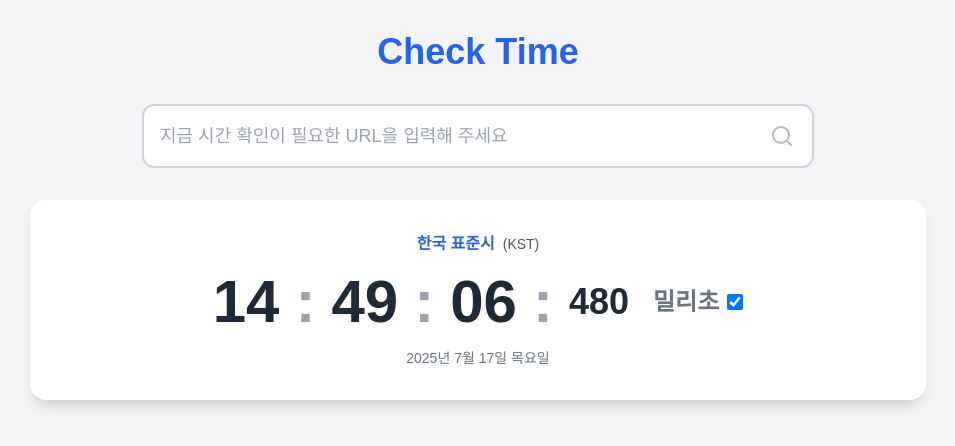
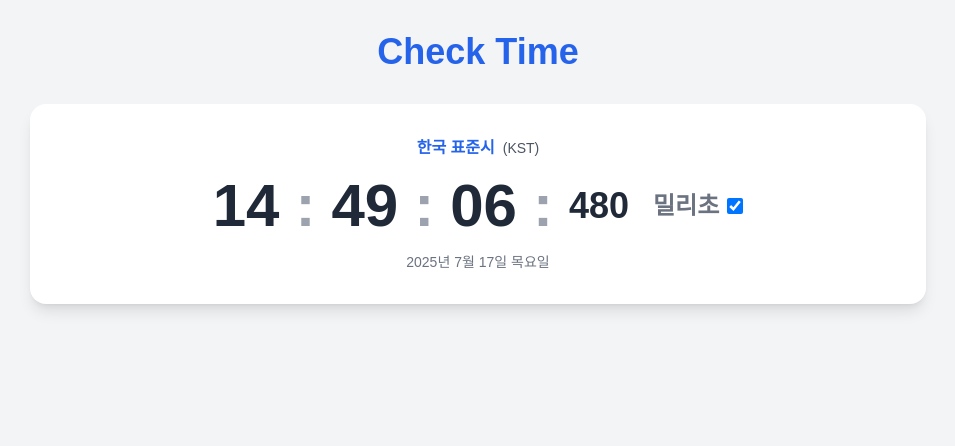
Before and after one commit to cl-o-lc/CheckTime-Frontend, a Next.js app: page /result in a window 1280 px wide. Shown: the top 446 px of the page, without its empty margins (162-1117 px from the left). Built offline with nearby package versions, Linux system fonts and the light colour scheme.

Commit message:
feat: 홈-결과 화면 연결

```diff
--- a/src/app/page.tsx
+++ b/src/app/page.tsx
@@ -2,8 +2,15 @@
 
 import ServerSearchForm from '@/components/ServerSearchForm';
 import KoreanStandardTime from '@/components/KoreanStandaradTime';
+import { useRouter } from 'next/navigation';
 
 export default function Home() {
+  const router = useRouter();
+
+  const handleSubmit = (url: string) => {
+    router.push(`/result?url=${encodeURIComponent(url)}`);
+  };
+
   return (
     <main className="flex min-h-screen flex-col bg-primary items-center justify-center px-4">
       <h1 className="text-5xl font-bold text-brand-blue-500">Check Time</h1>
@@ -12,12 +19,7 @@ export default function Home() {
       </h2>
 
       {/* 검색 input + 버튼 */}
-      <ServerSearchForm
-        onSubmit={(url) => {
-          // URL 제출 처리 로직
-          console.log('Submitted URL:', url);
-        }}
-      />
+      <ServerSearchForm onSubmit={handleSubmit} />
 
       {/* 한국 표준 시간 컴포넌트 */}
       <KoreanStandardTime />
--- a/src/app/result/page.tsx
+++ b/src/app/result/page.tsx
@@ -2,8 +2,9 @@
 'use client';
 
 import React, { useState, useEffect } from 'react';
-import { Search, RefreshCw, Clock, Info } from 'lucide-react';
+import { RefreshCw, Clock, Info } from 'lucide-react';
 import AlarmModal, { AlarmData } from '@/components/AlarmModal';
+import { useSearchParams } from 'next/navigation';
 
 // RTTResult와 RTTData 인터페이스는 api/network/rtt에서 사용되므로,
 // api/time/compare가 직접 이 데이터를 반환하지 않는다면 필요 없을 수 있습니다.
@@ -58,46 +59,46 @@ interface ServerTimeData {
   };
 }
 
-function ServerSearchForm({ onSubmit }: { onSubmit: (url: string) => void }) {
-  const [url, setUrl] = useState('');
-  const [isLoading, setIsLoading] = useState(false);
+// function ServerSearchForm({ onSubmit }: { onSubmit: (url: string) => void }) {
+//   const [url, setUrl] = useState('');
+//   const [isLoading, setIsLoading] = useState(false);
 
-  const handleSubmit = async () => {
-    if (!url.trim()) return;
-    setIsLoading(true);
-    await onSubmit(url.trim());
-    setIsLoading(false);
-  };
+//   const handleSubmit = async () => {
+//     if (!url.trim()) return;
+//     setIsLoading(true);
+//     await onSubmit(url.trim());
+//     setIsLoading(false);
+//   };
 
-  const handleKeyPress = (e: React.KeyboardEvent) => {
-    if (e.key === 'Enter') {
-      handleSubmit();
-    }
-  };
+//   const handleKeyPress = (e: React.KeyboardEvent) => {
+//     if (e.key === 'Enter') {
+//       handleSubmit();
+//     }
+//   };
 
-  return (
-    <div className="w-full max-w-2xl mx-auto mb-8">
-      <div className="relative">
-        <input
-          type="url"
-          value={url}
-          onChange={(e) => setUrl(e.target.value)}
-          onKeyPress={handleKeyPress}
-          placeholder="지금 시간 확인이 필요한 URL을 입력해 주세요"
-          className="w-full px-4 py-4 pr-12 text-lg border-2 border-gray-300 rounded-xl focus:outline-none focus:border-blue-500 focus:ring-2 focus:ring-blue-200 transition-all"
-          disabled={isLoading}
-        />
-        <button
-          onClick={handleSubmit}
-          disabled={isLoading || !url.trim()}
-          className="absolute right-3 top-1/2 transform -translate-y-1/2 p-2 text-gray-500 hover:text-blue-500 disabled:opacity-50"
-        >
-          <Search className="w-6 h-6" />
-        </button>
-      </div>
-    </div>
-  );
-}
+//   return (
+//     <div className="w-full max-w-2xl mx-auto mb-8">
+//       <div className="relative">
+//         <input
+//           type="url"
+//           value={url}
+//           onChange={(e) => setUrl(e.target.value)}
+//           onKeyPress={handleKeyPress}
+//           placeholder="지금 시간 확인이 필요한 URL을 입력해 주세요"
+//           className="w-full px-4 py-4 pr-12 text-lg border-2 border-gray-300 rounded-xl focus:outline-none focus:border-blue-500 focus:ring-2 focus:ring-blue-200 transition-all"
+//           disabled={isLoading}
+//         />
+//         <button
+//           onClick={handleSubmit}
+//           disabled={isLoading || !url.trim()}
+//           className="absolute right-3 top-1/2 transform -translate-y-1/2 p-2 text-gray-500 hover:text-blue-500 disabled:opacity-50"
+//         >
+//           <Search className="w-6 h-6" />
+//         </button>
+//       </div>
+//     </div>
+//   );
+// }
 
 function TimeDisplay({
   time,
@@ -329,7 +330,7 @@ function ServerTimeResult({
           onClick={() => setShowModal(true)}
         >
           <Info className="w-5 h-5" />
-          정확한 타이밍에 클릭을 도와줄까요?
+          정확한 타이밍에 클릭을 도와드릴까요?
         </button>
 
         {/* 모달은 별도로 렌더링 (button 밖에서) */}
@@ -430,17 +431,8 @@ export default function CheckTimeApp() {
     null,
   );
   const [showMilliseconds, setShowMilliseconds] = useState(true);
-
-  useEffect(() => {
-    const listener = (e: Event) => {
-      const customEvent = e as CustomEvent<boolean>;
-      if (typeof customEvent.detail === 'boolean') {
-        setShowMilliseconds(customEvent.detail);
-      }
-    };
-    document.addEventListener('toggleMilliseconds', listener);
-    return () => document.removeEventListener('toggleMilliseconds', listener);
-  }, []);
+  const searchParams = useSearchParams();
+  const initialUrl = searchParams.get('url');
 
   const handleSubmit = async (url: string) => {
     setIsLoading(true);
@@ -470,7 +462,7 @@ export default function CheckTimeApp() {
 
           // api/time/compare 응답에서 필요한 데이터 추출
           setServerTimeData({
-            url: url,
+            url,
             clientTime: clientTimeAtRequest, // 클라이언트 요청 시작 시의 시간
             serverTime: apiData.timeComparison?.correctedTargetTime, // 보정된 타겟 서버 시간
             timeDifference: apiData.timeComparison?.timeDifference, // 우리 서버 시간 - 타겟 서버 시간 (백엔드에서 계산된 값)
@@ -486,14 +478,14 @@ export default function CheckTimeApp() {
           });
         } else {
           setServerTimeData({
-            url: url,
+            url,
             clientTime: clientTimeAtRequest,
             error: result.error || '서버 시간 비교 실패',
           });
         }
       } else {
         setServerTimeData({
-          url: url,
+          url,
           clientTime: clientTimeAtRequest,
           error: `API 통신 오류: ${compareResponse.status} ${compareResponse.statusText}`,
         });
@@ -501,7 +493,7 @@ export default function CheckTimeApp() {
     } catch (error: unknown) {
       console.error('서버 시간 확인 실패:', error);
       setServerTimeData({
-        url: url,
+        url,
         clientTime: new Date().toISOString(),
         error:
           error instanceof Error
@@ -512,6 +504,26 @@ export default function CheckTimeApp() {
       setIsLoading(false);
     }
   };
+
+  useEffect(() => {
+    const listener = (e: Event) => {
+      const customEvent = e as CustomEvent<boolean>;
+      if (typeof customEvent.detail === 'boolean') {
+        setShowMilliseconds(customEvent.detail);
+      }
+    };
+
+    // URL이 있을 때만 서버 요청
+    if (
+      initialUrl &&
+      typeof initialUrl === 'string' &&
+      initialUrl.trim() !== ''
+    ) {
+      handleSubmit(initialUrl);
+    }
+    document.addEventListener('toggleMilliseconds', listener);
+    return () => document.removeEventListener('toggleMilliseconds', listener);
+  }, [initialUrl]);
 
   const handleRefresh = () => {
     if (serverTimeData) {
@@ -525,9 +537,6 @@ export default function CheckTimeApp() {
       <div className="text-center mb-8">
         <h1 className="text-4xl font-bold text-blue-600 mb-2">Check Time</h1>
       </div>
-
-      {/* 검색 폼 */}
-      <ServerSearchForm onSubmit={handleSubmit} />
 
       {/* 로딩 상태 */}
       {isLoading && (
```
